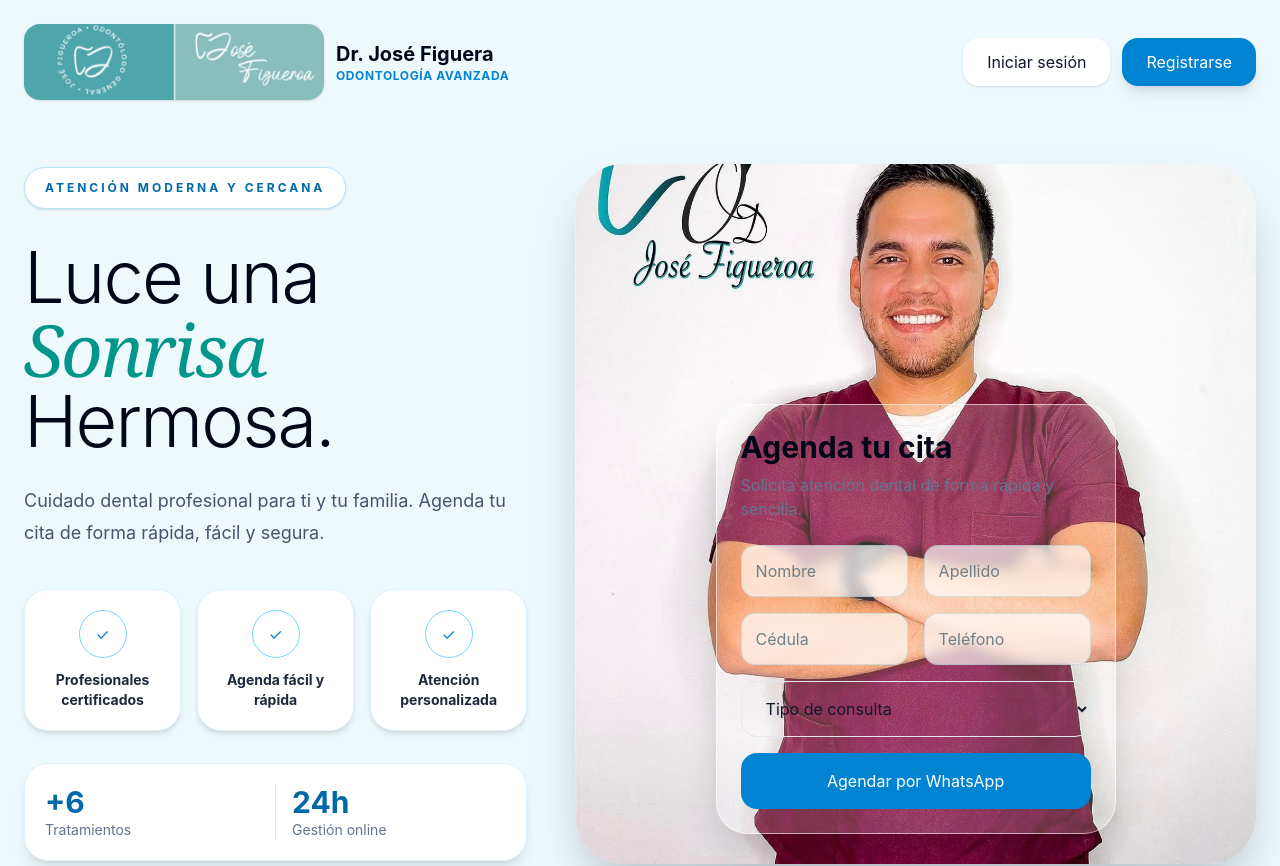
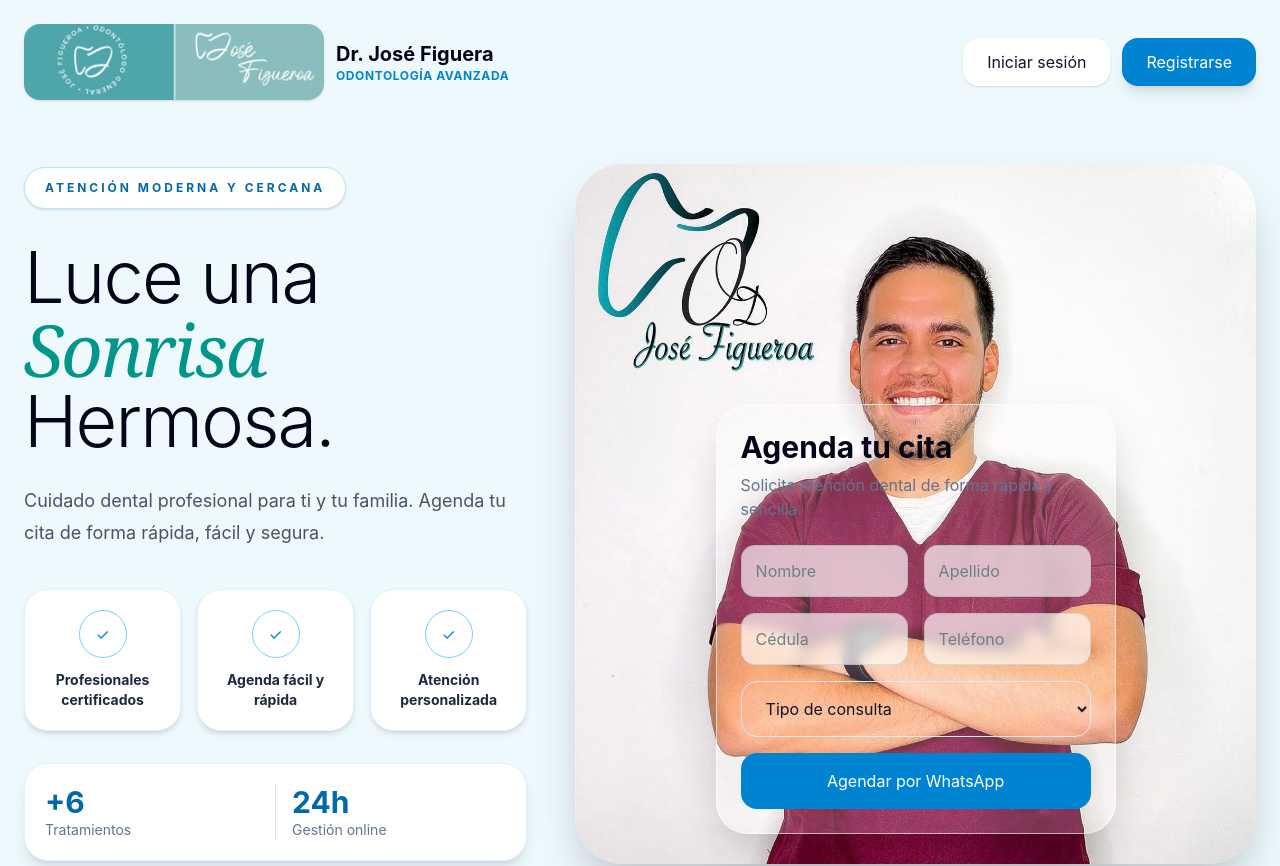
Before and after one commit to alexisrrh/consultorio-odontologico, a React (Vite) app: page / in a window 1280 px wide. Shown: the top 866 px of the page. Built offline with nearby package versions, Linux system fonts and the light colour scheme.

Commit message:
ultimo cambio de foto cita

```diff
--- a/src/componentes/Home/HomeHero.jsx
+++ b/src/componentes/Home/HomeHero.jsx
@@ -189,7 +189,7 @@
             <img
               src={fondoHome}
               alt="Dentista profesional"
-              className="h-full w-full object-cover object-center"
+              className="h-full w-full object-cover object-top"
             />
           </div>
 
```
